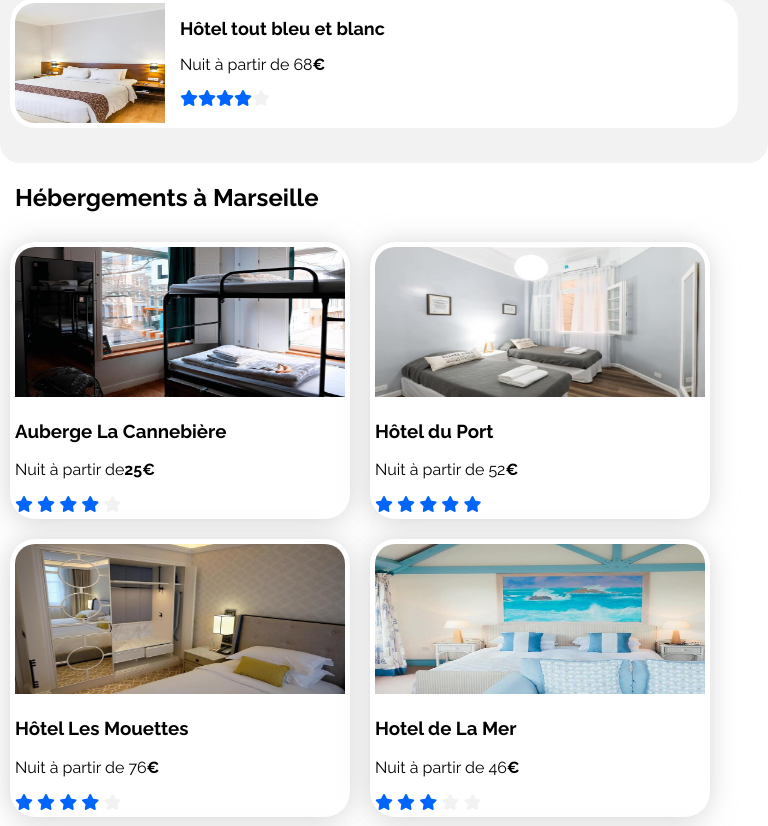
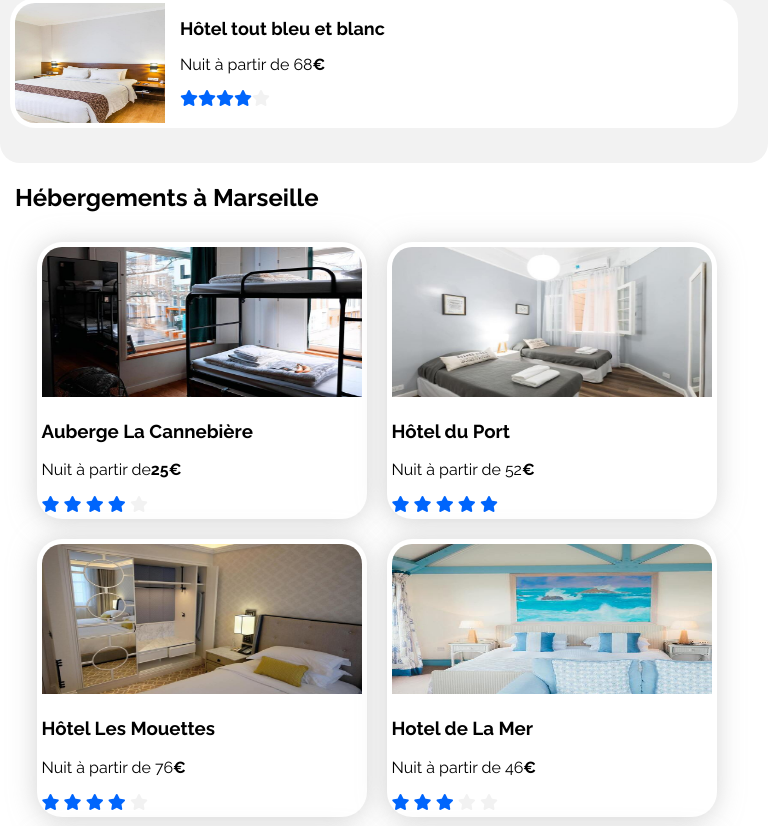
Before and after one commit to Znawel/BOOKI, a plain HTML site: page index.html in a window 768 px wide. Shown: the part 894-1720 px from the top of the page. Drawn offline with Linux system fonts and the light colour scheme.

Commit message:
final fixes

```diff
--- a/css/style.css
+++ b/css/style.css
@@ -366,7 +366,7 @@ ul{
 		align-items:flex-start;
 	}
 }
-@media screen and (max-width : 768px){
+@media screen and (min-width: 768px) and (max-width : 992px){
 	.headernavlink:hover{
 		border-bottom: 3px solid #0065fc;
 		border-top: none ;
@@ -422,12 +422,13 @@ ul{
 		flex-direction:row;
 		align-items: flex-start;
 		background: none;
+		justify-content: center;
 	}
 	.hosting a{
-		width: 330px;
+		width: 320px;
 	}
 	.hosting-card-img{
-		width: 330px;
+		width: 320px;
 	}
 	#hosting-popular{
 		flex-direction: column;
```
